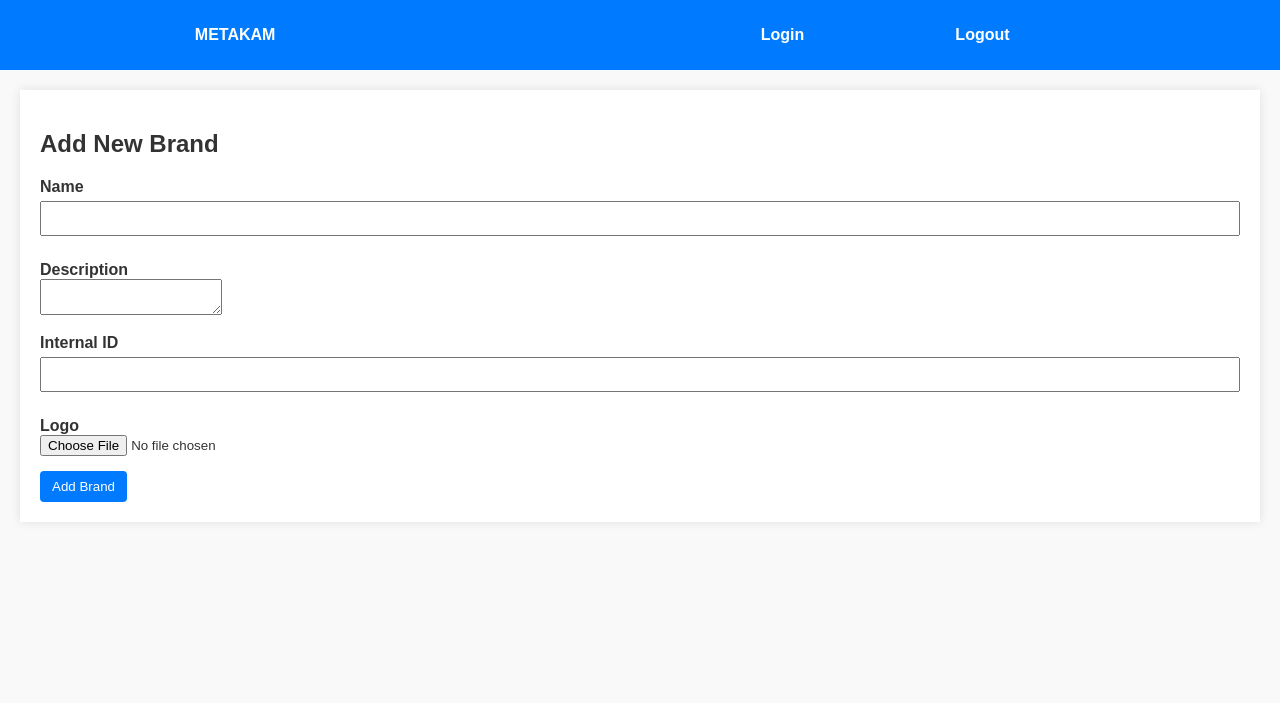
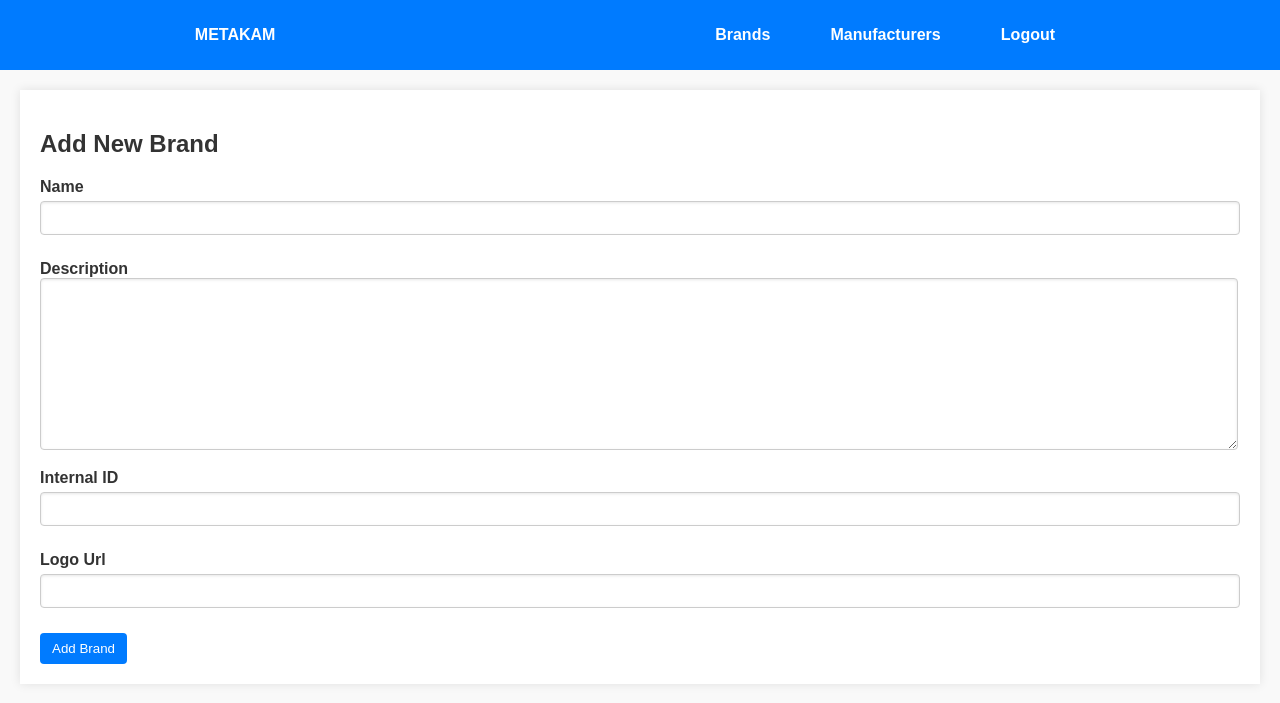
Before and after one commit to k4rimDev/Flask-Metakam, a Flask app: page /client/brands/add/ in a window 1280 px wide. Shown: the top 703 px of the page. Run offline with Flask 3, Linux system fonts and the light colour scheme; the visitor is signed in with stand-in values (Sample User, id 1); data that the repository does not hold is empty.

Commit message:
feat: fix form problem, more beauty

```diff
--- a/app/forms/brand_form.py
+++ b/app/forms/brand_form.py
@@ -1,11 +1,11 @@
 from flask_wtf import FlaskForm
 
-from wtforms import StringField, FileField, TextAreaField, SubmitField
+from wtforms import StringField, TextAreaField, SubmitField
 from wtforms.validators import DataRequired
 
 
 class BrandForm(FlaskForm):
-    logo = FileField('Logo')
+    logo = StringField('Logo Url')
     name = StringField('Name', validators=[DataRequired()])
     description = TextAreaField('Description')
     internal_id = StringField('Internal ID', validators=[DataRequired()])
--- a/app/static/css/styles.css
+++ b/app/static/css/styles.css
@@ -70,8 +70,13 @@ input[type="text"], input[type="password"] {
     padding: 8px;
     margin: 5px 0 10px;
     box-sizing: border-box;
+    border: 1px solid #ccc;
+    border-radius: 4px;
+    font-size: 14px;
+    color: #333;
+    box-shadow: inset 0 1px 3px rgba(0, 0, 0, 0.1);
+    transition: border-color 0.3s ease, box-shadow 0.3s ease;
 }
-
 
 .alert {
     padding: 10px 20px;
@@ -137,3 +142,24 @@ input[type="text"], input[type="password"] {
 .mt-5{
     margin-top: 30px;
 }
+
+textarea {
+    max-width: 98%;
+    width: 100%;
+    min-height: 150px;
+    padding: 10px;
+    border: 1px solid #ccc;
+    border-radius: 4px;
+    font-size: 14px;
+    font-family: Arial, sans-serif;
+    color: #333;
+    resize: vertical;
+    box-shadow: inset 0 1px 3px rgba(0, 0, 0, 0.1);
+    transition: border-color 0.3s ease, box-shadow 0.3s ease;
+}
+
+input:focus, textarea:focus {
+    border-color: #007bff;
+    box-shadow: 0 0 5px rgba(0, 123, 255, 0.3);
+    outline: none;
+}
--- a/app/templates/base.html
+++ b/app/templates/base.html
@@ -9,12 +9,18 @@
 <body>
     <nav>
         <div class="nav-wrapper">
-            <a href="/" class="brand-logo">
+            <a href="{{ url_for('admin_client.brands') }}" class="brand-logo">
                 METAKAM
             </a>
             <ul id="nav-mobile" class="right hide-on-med-and-down d-flex">
-                <li><a href="{{ url_for('auth.login') }}">Login</a></li>
-                <li><a href="{{ url_for('auth.logout') }}">Logout</a></li>
+                <li><a href="{{ url_for('admin_client.brands') }}">Brands</a></li>
+                <li><a href="{{ url_for('admin_client.manufacturers') }}">Manufacturers</a></li>
+
+                {% if current_user.is_authenticated %}
+                    <li><a href="{{ url_for('auth.logout') }}">Logout</a></li>
+                {% else %}
+                    <li><a href="{{ url_for('auth.login') }}">Login</a></li>
+                {% endif %}
             </ul>
         </div>
     </nav>
```
Also changed, not shown: 1 other file.
